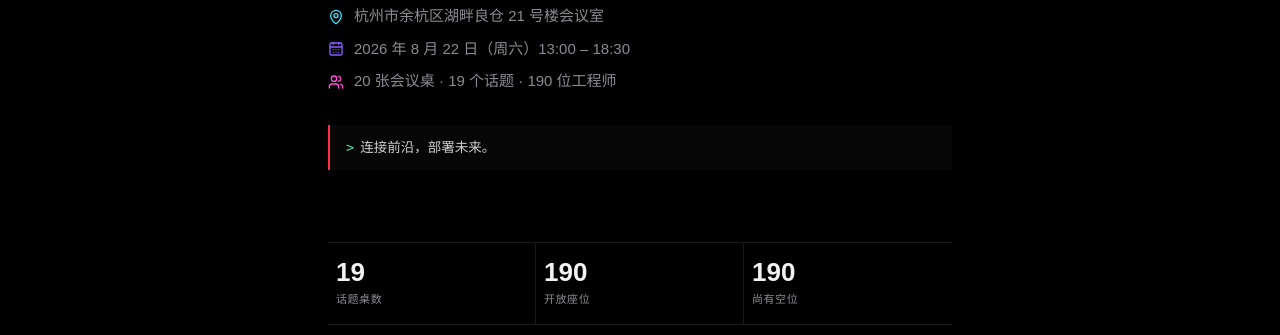
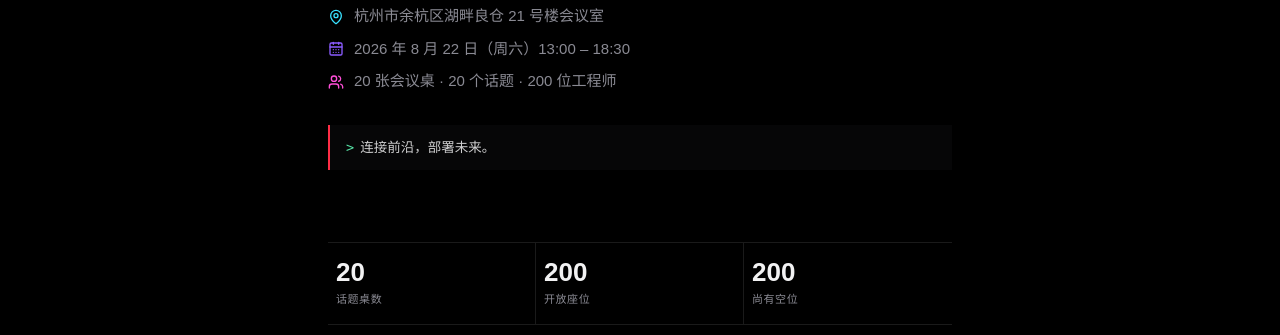
Before and after one commit to LeoLee0812/fdec2026, a React (Vite) app: page / in a window 1280 px wide. Shown: the part 339-674 px from the top of the page. Built offline with nearby package versions, Linux system fonts and the light colour scheme; no server answers.

Commit message:
封面统计改回全场口径：20 张桌 20 个话题 200 座
嘉宾桌照样计入桌数与座位数，尚有空位从 200 起步，与改动前一致

```diff
--- a/src/App.tsx
+++ b/src/App.tsx
@@ -111,20 +111,14 @@ export default function App() {
     )
   }
 
-  const openTopics = state ? state.topics.filter((t) => !t.locked) : []
-  // 未登录时先用现场既定值兜底：20 张桌里 4 号是嘉宾桌，实际开放 19 桌 190 座
-  const totalSeats = state ? openTopics.reduce((n, t) => n + t.capacity, 0) : 190
-  const takenSeats = state ? openTopics.reduce((n, t) => n + t.taken.length, 0) : 0
+  // 封面统计按全场算：20 张桌 200 座，嘉宾桌也算在内
+  const totalSeats = state ? state.topics.reduce((n, t) => n + t.capacity, 0) : 200
+  const takenSeats = state ? state.topics.reduce((n, t) => n + t.taken.length, 0) : 0
 
   if (view === 'cover') {
     return (
       <Cover
-        stats={{
-          tablesTotal: state ? state.topics.length : 20,
-          tables: state ? openTopics.length : 19,
-          seats: totalSeats,
-          left: totalSeats - takenSeats,
-        }}
+        stats={{ tables: state ? state.topics.length : 20, seats: totalSeats, left: totalSeats - takenSeats }}
         entryText={!state ? '开始选择话题与座位' : state.mySeat ? '查看我的座位' : '还没选座，赶紧挑一个'}
         onStart={() => {
           track('cover_start', { logged_in: Boolean(state) })
--- a/src/components/Cover.tsx
+++ b/src/components/Cover.tsx
@@ -7,7 +7,7 @@ import { ThemeToggle } from './ThemeToggle'
 type Props = {
   onStart: () => void
   entryText: string
-  stats: { tablesTotal: number; tables: number; seats: number; left: number }
+  stats: { tables: number; seats: number; left: number }
 }
 
 export function Cover({ onStart, entryText, stats }: Props) {
@@ -89,7 +89,7 @@ export function Cover({ onStart, entryText, stats }: Props) {
             </p>
             <p className="flex items-center gap-2.5">
               <Users className="size-4 text-magenta" />
-              {stats.tablesTotal} 张会议桌 · {stats.tables} 个话题 · {stats.seats} 位工程师
+              {stats.tables} 张会议桌 · {stats.tables} 个话题 · {stats.seats} 位工程师
             </p>
           </div>
 
```
Also changed, not shown: 1 other file (tests, documents, lock files or other folders).
